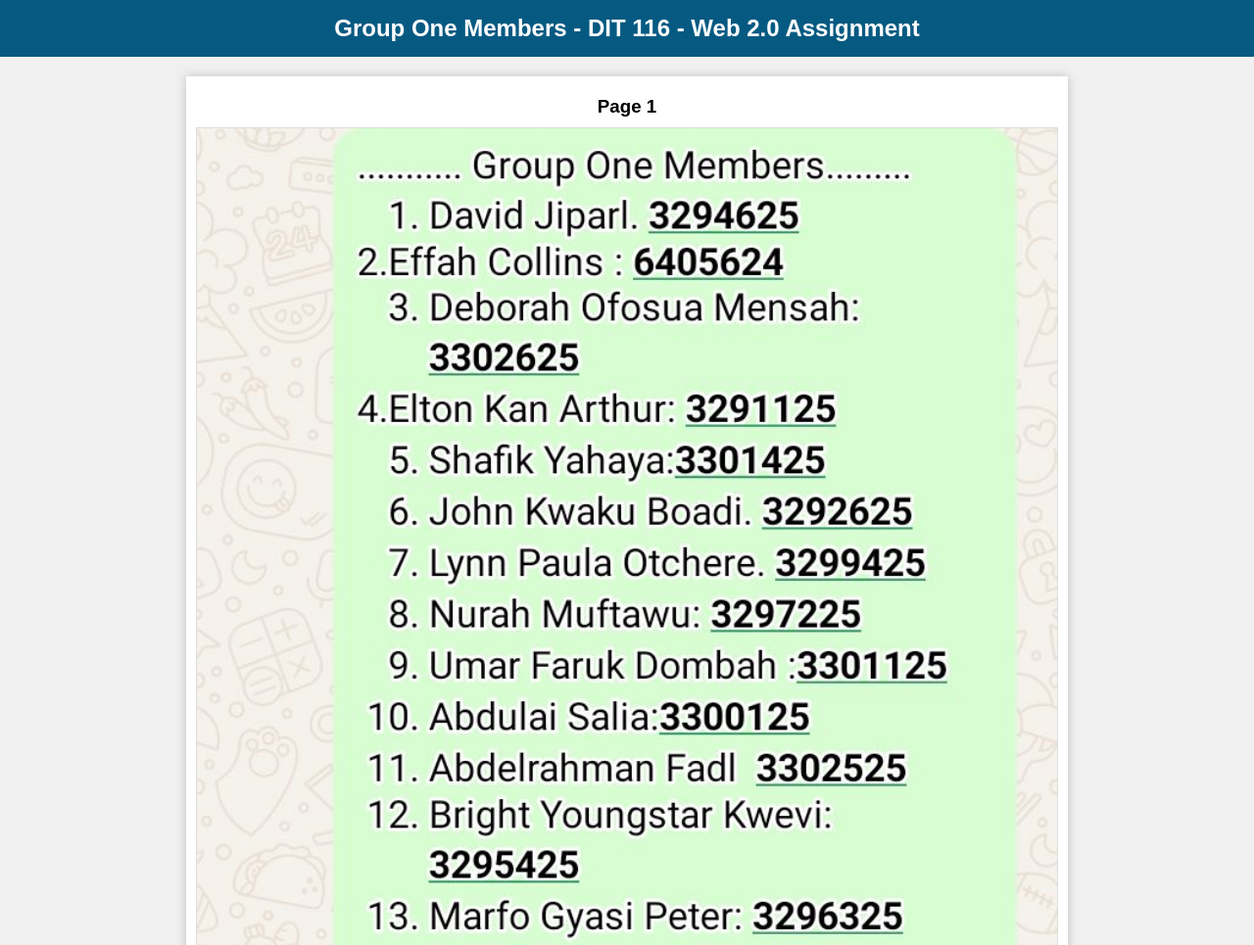
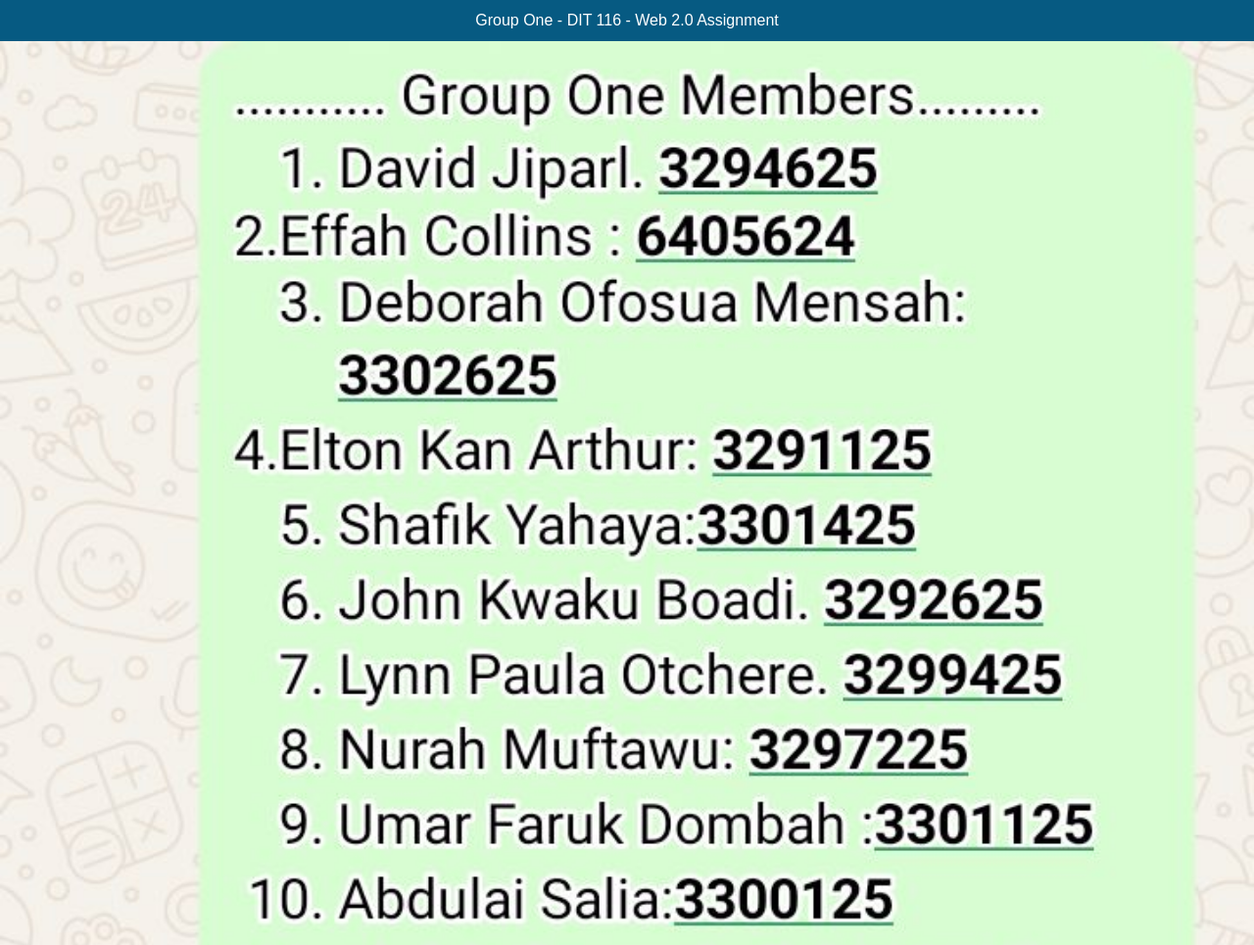
Before and after one commit to nharnharmarfo36/Group-one-members, a plain HTML site: page index.html in a window 1280 px wide. Shown: the top 965 px of the page at 98% size. Drawn offline with Linux system fonts and the light colour scheme.

Commit message:
Refactor index.html for improved layout and design
Updated HTML structure and styling for the Group One assignment page.

```diff
--- a/index.html
+++ b/index.html
@@ -1,29 +1,12 @@
 <!DOCTYPE html>
-<html lang="en">
-<head>
-<meta charset="UTF-8">
-<meta name="viewport" content="width=device-width, initial-scale=1.0">
-<title>Group One Assignment</title>
-<style>
-*{margin:0;padding:0;box-sizing:border-box}
-body{font-family:Arial;background:#f0f0f0}
-header{background:#065a82;color:white;padding:15px;text-align:center;position:sticky;top:0}
-.container{max-width:900px;margin:20px auto;background:white;padding:10px;box-shadow:0 0 10px rgba(0,0,0,0.2)}
-img{width:100%;display:block;margin-bottom:20px;border:1px solid #ddd}
-h3{text-align:center;margin:10px 0}
-</style>
+<html>
+<head><meta charset="UTF-8"><title>Group One</title>
+<style>body{margin:0;font-family:Arial}header{background:#065a82;color:white;padding:12px;text-align:center}img{width:100%;display:block;border-bottom:5px solid #065a82}</style>
 </head>
 <body>
-<header>
-<h2>Group One Members - DIT 116 - Web 2.0 Assignment</h2>
-</header>
-<div class="container">
-<h3>Page 1</h3>
-<img src="A1.jpg" alt="Assignment Page 1">
-<h3>Page 2</h3>
-<img src="as1.jpeg" alt="Assignment Page 2">
-<h3>Page 3</h3>
-<img src="as2.jpeg" alt="Assignment Page 3">
-</div>
+<header>Group One - DIT 116 - Web 2.0 Assignment</header>
+<img src="A1.jpg">
+<img src="as1.jpeg">
+<img src="as2.jpeg">
 </body>
 </html>
```
